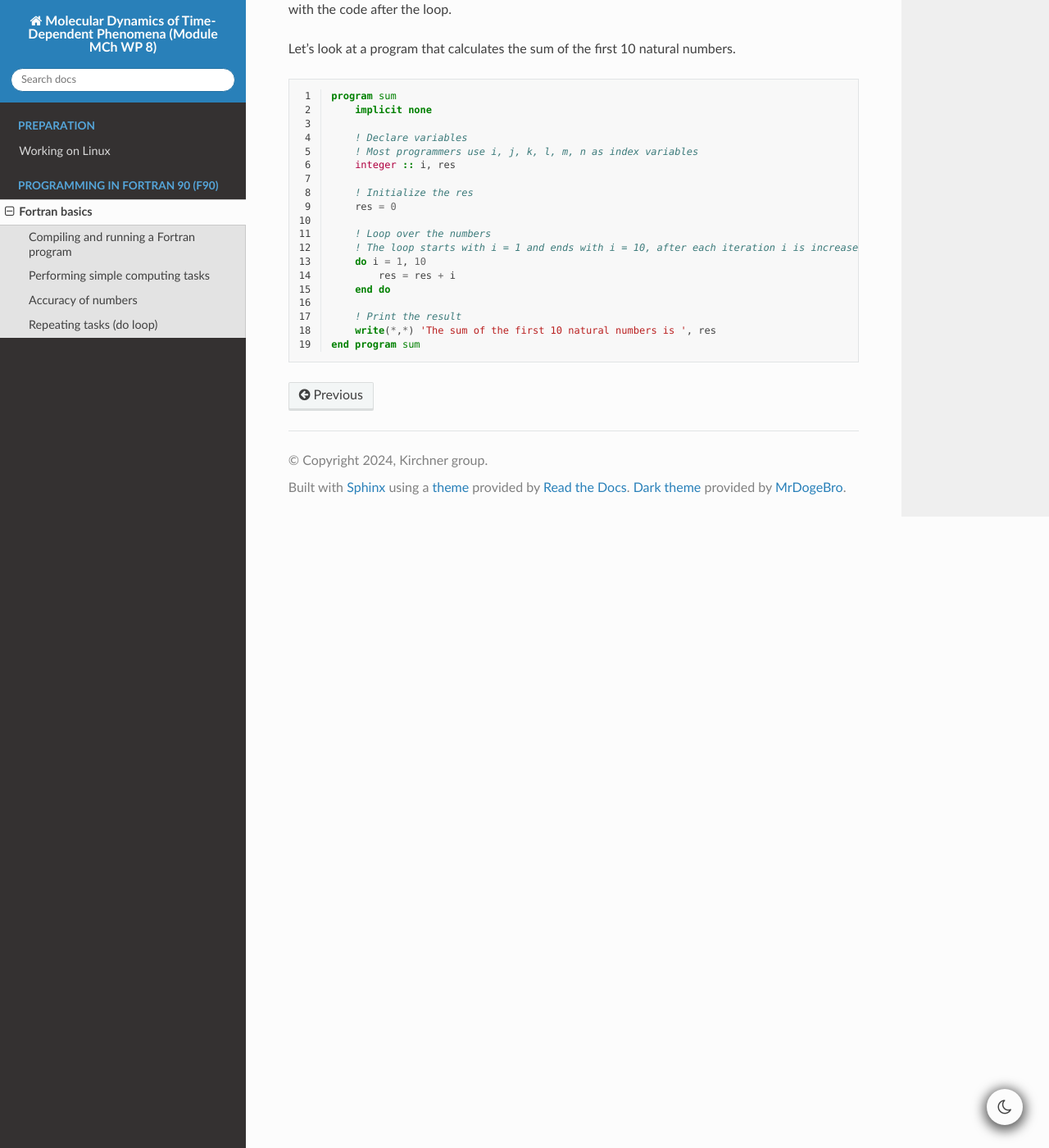
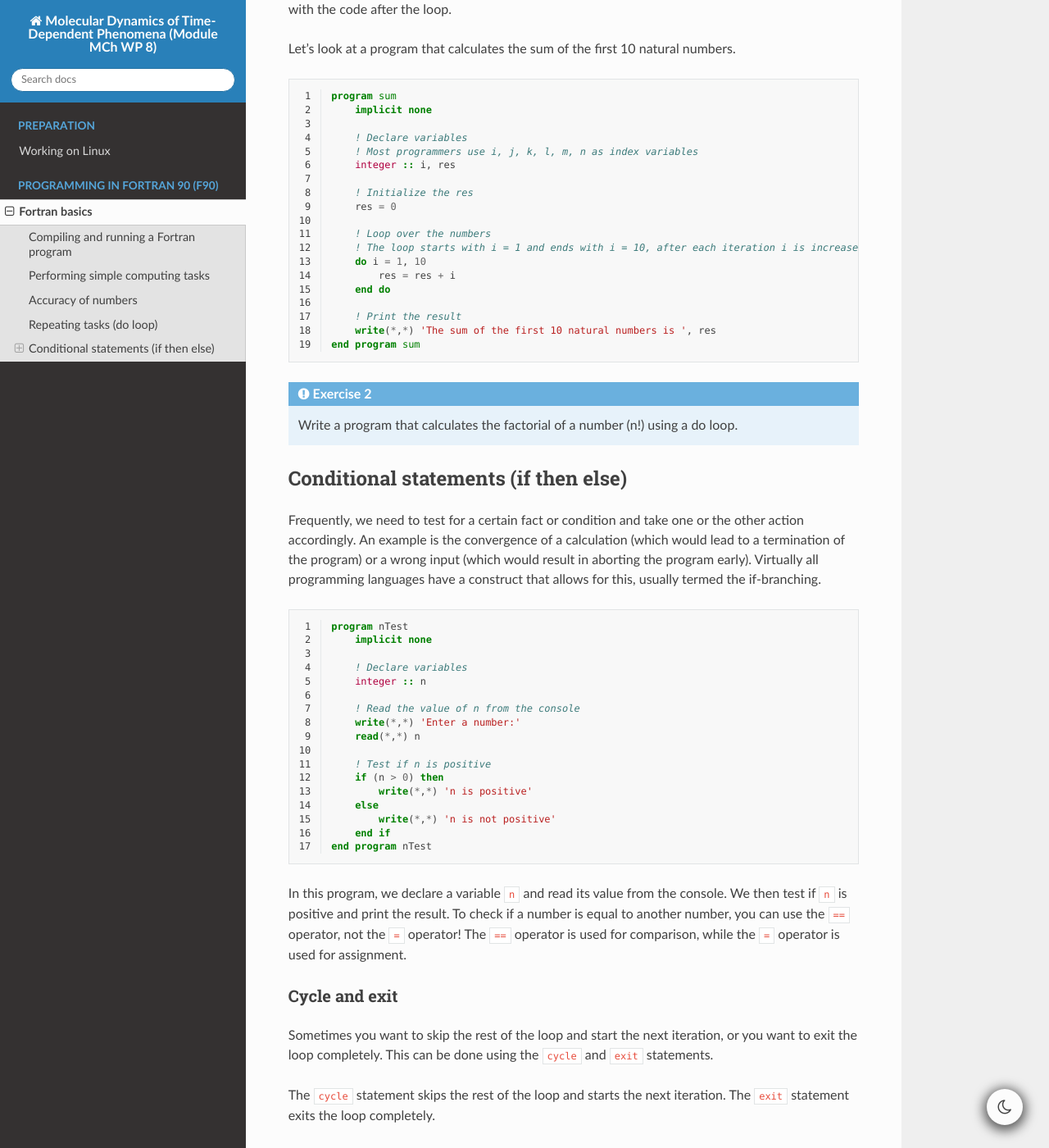
Before and after one commit to Katrin-Drys/WP8_programming, a Sphinx documentation site: the page built from docs/source/02_fortran.rst, in a window 1280 px wide and 1400 px high, scrolled down 5272 px. Shown: the whole window at 82% size. Built offline with Sphinx 7.4.7 and the Read the Docs theme 3.1.0, drawn with Linux system fonts in a browser that asks for light colours; some of the changed text lies outside the part shown.

Commit message:
Cycle and exit

```diff
--- a/docs/source/02_fortran.rst
+++ b/docs/source/02_fortran.rst
@@ -193,7 +193,7 @@
 where the variable is supposed to be stored.
 Unlike other errors, the compiler will not warn you about this.
 
-.. admonition:: Exercise
+.. admonition:: Exercise 1
 
     The ``read(*,*)`` statement works similarly to the ``write(*,*)`` statement, and its general input
     statement is ``read/write(unit, format)``.
@@ -279,3 +279,82 @@
         ! Print the result
         write(*,*) 'The sum of the first 10 natural numbers is ', res
     end program sum
+
+.. admonition:: Exercise 2
+
+    Write a program that calculates the factorial of a number (n!) using a do loop.
+
+
+Conditional statements (if then else)
+--------------------------------------
+Frequently, we need to test for a certain fact or condition and take one or the other action
+accordingly. An example is the convergence of a calculation (which would lead to a termination
+of the program) or a wrong input (which would result in aborting the program early). Virtually
+all programming languages have a construct that allows for this, usually termed the if-branching.
+
+.. code-block:: fortran
+    :linenos:
+
+    program nTest
+        implicit none
+
+        ! Declare variables
+        integer :: n
+
+        ! Read the value of n from the console
+        write(*,*) 'Enter a number:'
+        read(*,*) n
+
+        ! Test if n is positive
+        if (n > 0) then
+            write(*,*) 'n is positive'
+        else
+            write(*,*) 'n is not positive'
+        end if
+    end program nTest
+
+In this program, we declare a variable ``n`` and read its value from the console.
+We then test if ``n`` is positive and print the result.
+To check if a number is equal to another number, you can use the ``==`` operator, not the ``=`` operator!
+The ``==`` operator is used for comparison, while the ``=`` operator is used for assignment.
+
+Cycle and exit
+~~~~~~~~~~~~~
+Sometimes you want to skip the rest of the loop and start the next iteration, or you want to exit the loop
+completely. This can be done using the ``cycle`` and ``exit`` statements.
+
+The ``cycle`` statement skips the rest of the loop and starts the next iteration.
+The ``exit`` statement exits the loop completely.
+
+Let's look at an example:
+
+.. code-block:: fortran
+    :linenos:
+
+    program CycleExit
+        implicit none
+
+        ! Declare variables
+        integer :: i
+
+        ! Loop over the numbers
+        do i = 1, 10
+
+            ! Skip the rest of the loop if i is even
+            if (mod(i, 2) == 0) cycle
+
+            ! Exit the loop if i is greater than 5
+            if (i > 5) exit
+
+            ! Print the value of i
+            write(*,*) i
+        end do
+    end program CycleExit
+
+
+.. admonition:: Exercise 3
+
+    Modify the program that calculates the sum of the first 10 natural numbers to find out when the
+    sum exceeds 60.
+    Make the program print the sum and the number of iterations it took to exceed 60.
+    (Answer: 11.)
```
